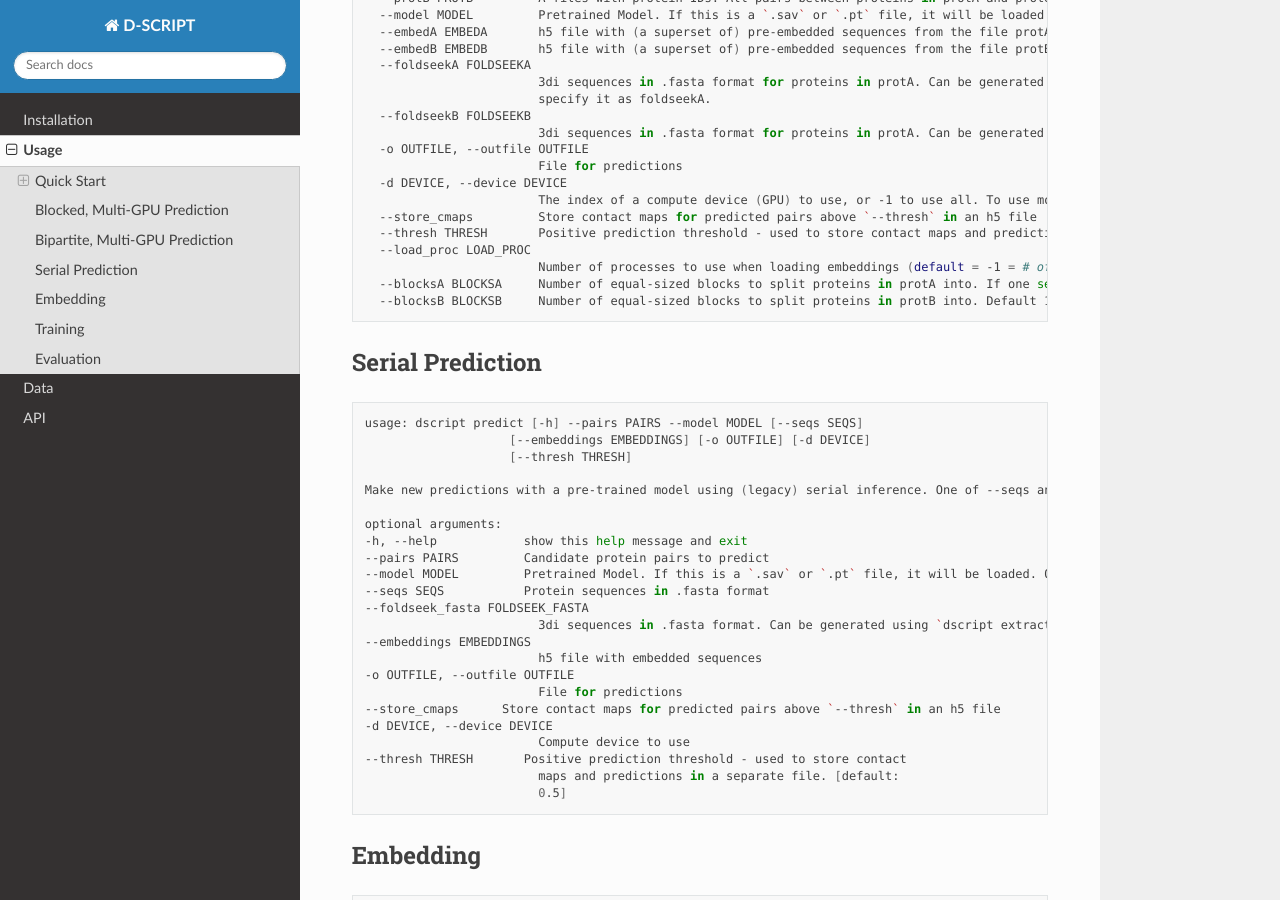
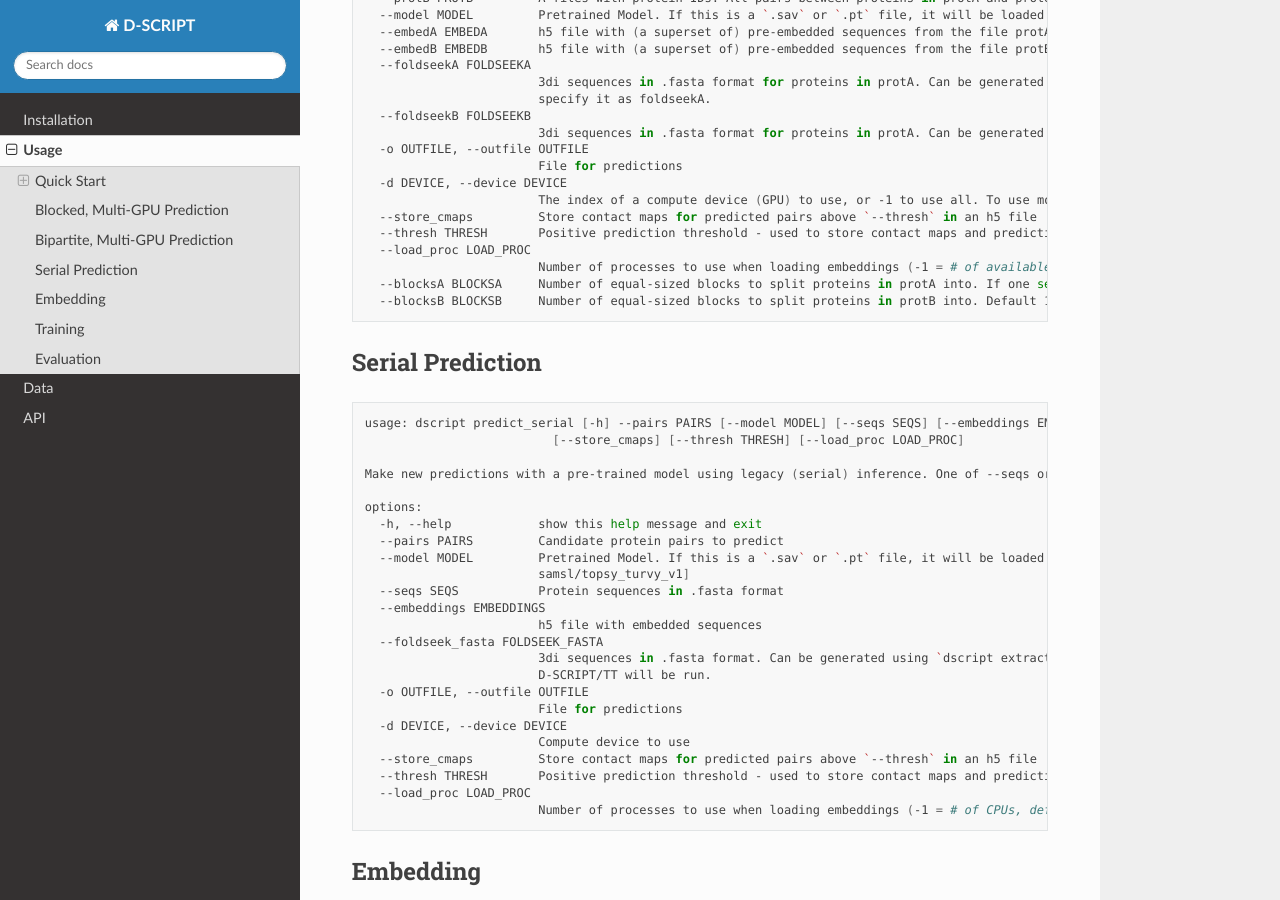
Before and after one commit to samsledje/D-SCRIPT, a Sphinx documentation site: the page built from docs/source/usage.rst, in a window 1280 px wide and 900 px high, scrolled down 1706 px. Built offline with Sphinx 7.4.7 and the Read the Docs theme 3.1.0, drawn with Linux system fonts in a browser that asks for light colours; some of the changed text lies outside the part shown.

Commit message:
Change loading process defaults

```diff
--- a/docs/source/usage.rst
+++ b/docs/source/usage.rst
@@ -69,7 +69,7 @@
       --store_cmaps         Store contact maps for predicted pairs above `--thresh` in an h5 file
       --thresh THRESH       Positive prediction threshold - used to store contact maps and predictions in a separate file. [default: 0.5]
       --load_proc LOAD_PROC
-                            Number of processes to use when loading embeddings (default = -1 = # of available CPUs). Because loading is IO-bound, larger values are allowed.
+                            Number of processes to use when loading embeddings (-1 = # of available CPUs, default=16). Because loading is IO-bound, values larger that the # of CPUs are allowed.
       --blocks BLOCKS       Number of equal-sized blocks to split proteins into. In the multi-block case, maximum (embedding) memory usage should be 3 blocks' worth. When multiple GPUs are used, memory usage may briefly be higher when different GPUs are working on tasks from different
                             blocks. And, small blocks may lead to occasional brief hangs with multiple GPUs. Default 1.
       --sparse_loading      Load only the proteins required from each block, but do not reuse loaded blocks in memory. Recommented when predicting with many blocks on sparse pairs, such that many pairs of blocks might contain no pairs of proteins of interest. Only available when blocks >
@@ -104,7 +104,7 @@
       --store_cmaps         Store contact maps for predicted pairs above `--thresh` in an h5 file
       --thresh THRESH       Positive prediction threshold - used to store contact maps and predictions in a separate file. [default: 0.5]
       --load_proc LOAD_PROC
-                            Number of processes to use when loading embeddings (default = -1 = # of available CPUs). Because loading is IO-bound, larger values are allowed.
+                            Number of processes to use when loading embeddings (-1 = # of available CPUs, default=16). Because loading is IO-bound, values larger that the # of CPUs are allowed.
       --blocksA BLOCKSA     Number of equal-sized blocks to split proteins in protA into. If one set is smuch smaller, it is recommended to set the corresponding # of blocks to 1. Default 1.
       --blocksB BLOCKSB     Number of equal-sized blocks to split proteins in protB into. Default 1.
 
@@ -114,29 +114,30 @@
 
 .. code-block:: bash
 
-    usage: dscript predict [-h] --pairs PAIRS --model MODEL [--seqs SEQS]
-                        [--embeddings EMBEDDINGS] [-o OUTFILE] [-d DEVICE]
-                        [--thresh THRESH]
+    usage: dscript predict_serial [-h] --pairs PAIRS [--model MODEL] [--seqs SEQS] [--embeddings EMBEDDINGS] [--foldseek_fasta FOLDSEEK_FASTA] [-o OUTFILE] [-d DEVICE]
+                              [--store_cmaps] [--thresh THRESH] [--load_proc LOAD_PROC]
 
-    Make new predictions with a pre-trained model using (legacy) serial inference. One of --seqs and --embeddings is required.
+    Make new predictions with a pre-trained model using legacy (serial) inference. One of --seqs or --embeddings is required.
 
-    optional arguments:
-    -h, --help            show this help message and exit
-    --pairs PAIRS         Candidate protein pairs to predict
-    --model MODEL         Pretrained Model. If this is a `.sav` or `.pt` file, it will be loaded. Otherwise, we will try to load `[model]` from HuggingFace hub [default: samsl/topsy_turvy_v1]
-    --seqs SEQS           Protein sequences in .fasta format
-    --foldseek_fasta FOLDSEEK_FASTA
-                            3di sequences in .fasta format. Can be generated using `dscript extract-3di. Default is None. If provided, TT3D will be run, otherwise default D-SCRIPT/TT will be run.
-    --embeddings EMBEDDINGS
+    options:
+      -h, --help            show this help message and exit
+      --pairs PAIRS         Candidate protein pairs to predict
+      --model MODEL         Pretrained Model. If this is a `.sav` or `.pt` file, it will be loaded. Otherwise, we will try to load `[model]` from HuggingFace hub [default:
+                            samsl/topsy_turvy_v1]
+      --seqs SEQS           Protein sequences in .fasta format
+      --embeddings EMBEDDINGS
                             h5 file with embedded sequences
-    -o OUTFILE, --outfile OUTFILE
+      --foldseek_fasta FOLDSEEK_FASTA
+                            3di sequences in .fasta format. Can be generated using `dscript extract-3di. Default is None. If provided, TT3D will be run, otherwise default
+                            D-SCRIPT/TT will be run.
+      -o OUTFILE, --outfile OUTFILE
                             File for predictions
-    --store_cmaps      Store contact maps for predicted pairs above `--thresh` in an h5 file
-    -d DEVICE, --device DEVICE
+      -d DEVICE, --device DEVICE
                             Compute device to use
-    --thresh THRESH       Positive prediction threshold - used to store contact
-                            maps and predictions in a separate file. [default:
-                            0.5]
+      --store_cmaps         Store contact maps for predicted pairs above `--thresh` in an h5 file
+      --thresh THRESH       Positive prediction threshold - used to store contact maps and predictions in a separate file. [default: 0.5]
+      --load_proc LOAD_PROC
+                            Number of processes to use when loading embeddings (-1 = # of CPUs, default=32)
 
 
 Embedding
```
Also changed, not shown: 1 other file.
